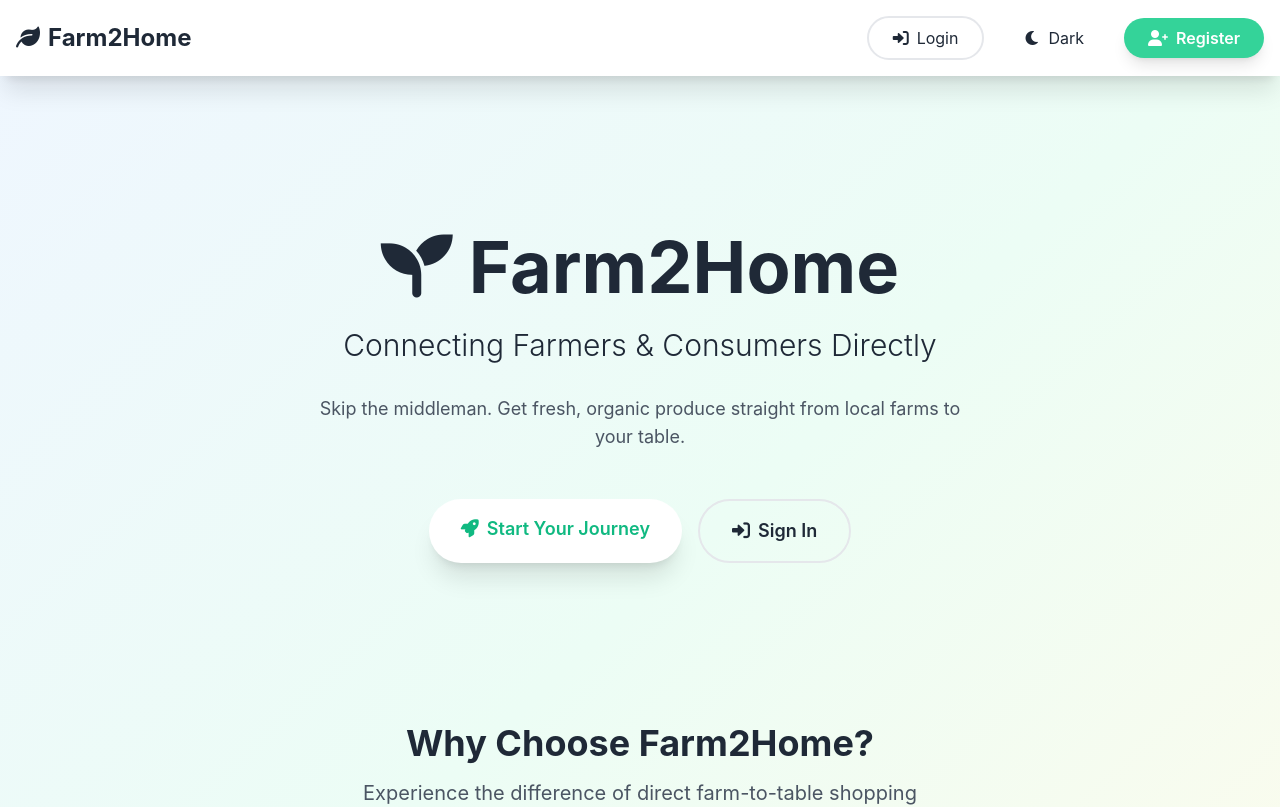
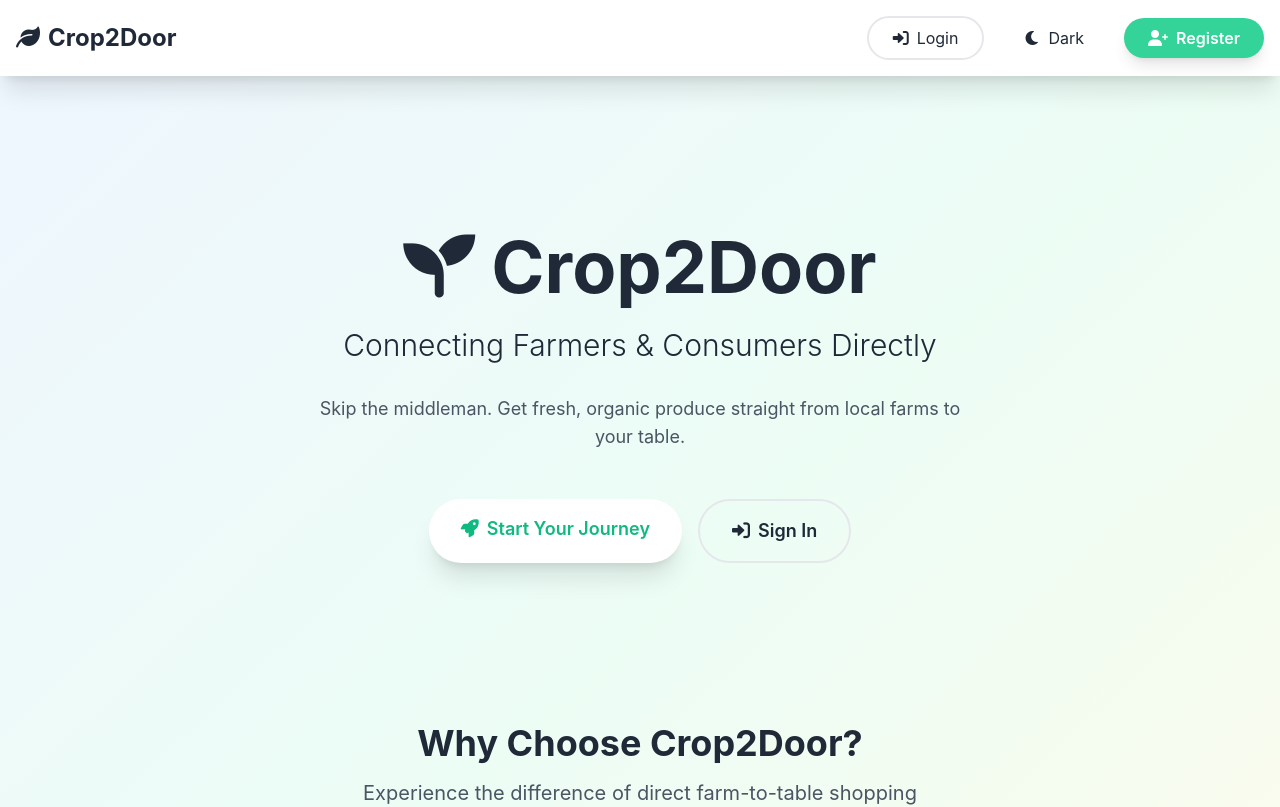
Before and after one commit to UMMADISETTIVAMSI/Farm-2-Home, a React (Create React App) app in the folder frontend/: page /#/ in a window 1280 px wide. Shown: the top 807 px of the page. Built offline with nearby package versions, Linux system fonts and the light colour scheme; no server answers.

Commit message:
Quick update

```diff
--- a/frontend/src/components/Navbar.js
+++ b/frontend/src/components/Navbar.js
@@ -11,7 +11,7 @@ const Navbar = ({ user, logout }) => {
       <div className="container mx-auto px-4 py-4">
         <div className="flex justify-between items-center">
           <Link to="/" className="text-xl md:text-2xl font-bold text-gray-800 dark:text-white hover:opacity-80 transition-all duration-200">
-            <i className="fas fa-leaf mr-2"></i>Farm2Home
+            <i className="fas fa-leaf mr-2"></i>Crop2Door
           </Link>
 
           {/* Desktop Menu */}
--- a/frontend/src/pages/Home.js
+++ b/frontend/src/pages/Home.js
@@ -10,7 +10,7 @@ const Home = () => {
           <div className="text-center">
             <h1 className="text-6xl md:text-7xl font-bold mb-6 text-gray-800 dark:text-white">
               <i className="fas fa-seedling mr-4"></i>
-              Farm2Home
+              Crop2Door
             </h1>
             <p className="text-2xl md:text-3xl mb-8 text-gray-800 dark:text-gray-200 font-light">
               Connecting Farmers & Consumers Directly
@@ -34,7 +34,7 @@ const Home = () => {
       <div className="py-20">
         <div className="container mx-auto px-6">
           <div className="text-center mb-16">
-            <h2 className="text-4xl font-bold text-gray-800 dark:text-white mb-4">Why Choose Farm2Home?</h2>
+            <h2 className="text-4xl font-bold text-gray-800 dark:text-white mb-4">Why Choose Crop2Door?</h2>
             <p className="text-xl text-gray-600 dark:text-gray-300">Experience the difference of direct farm-to-table shopping</p>
           </div>
           <div className="grid md:grid-cols-3 gap-8">
```
